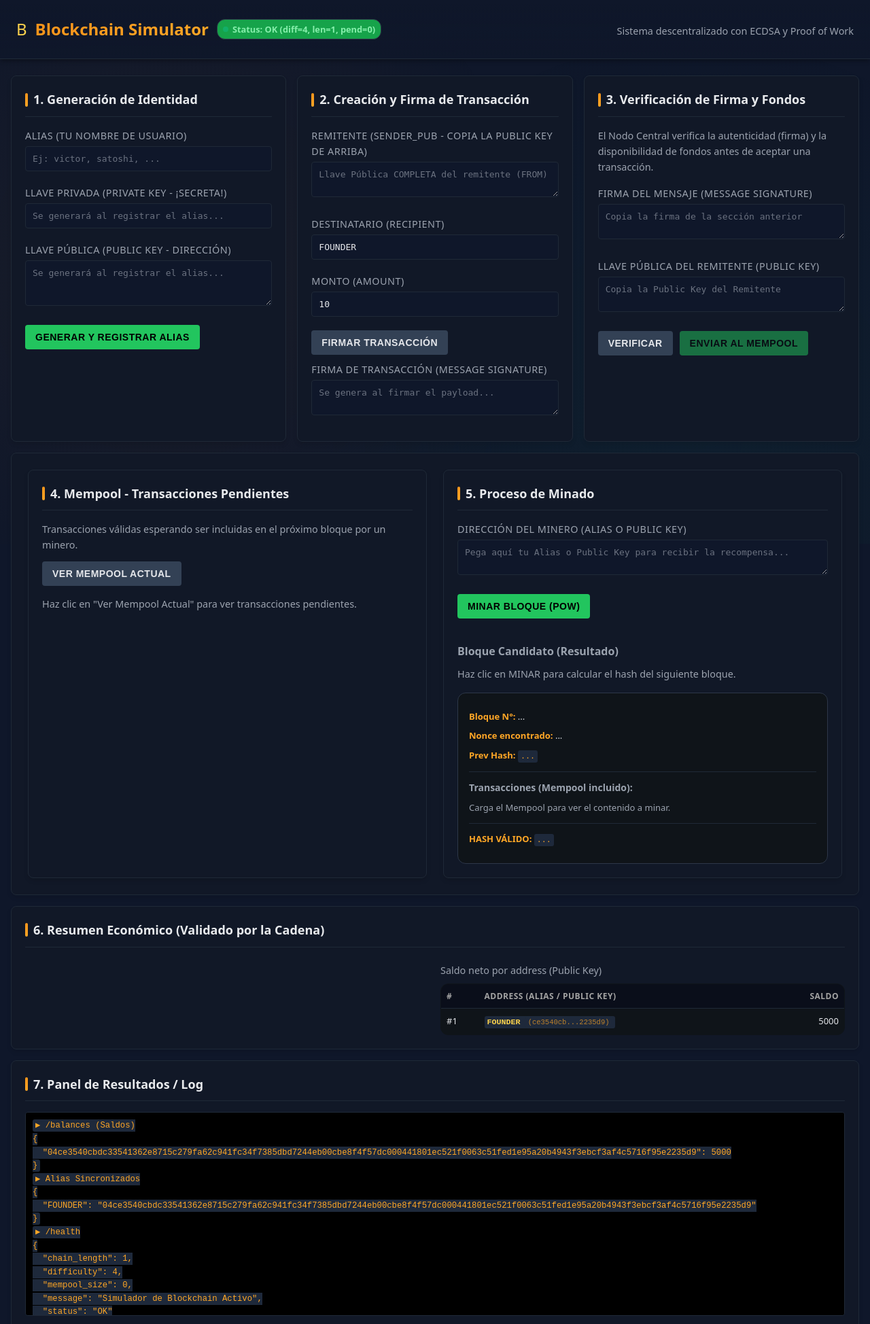
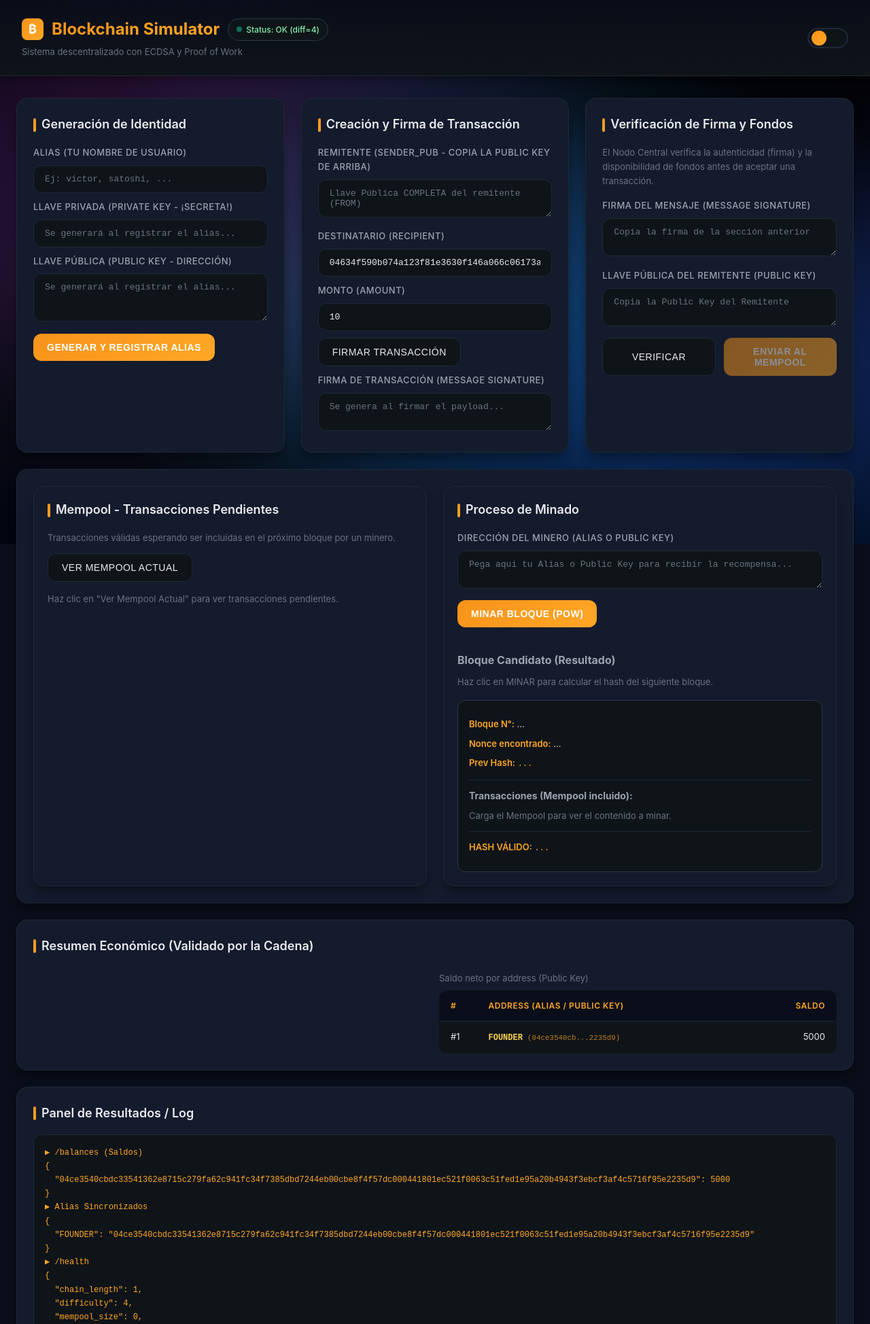
Before and after one commit to VictorRiveraT/Simulaci-n-Blockchain_grupo-2, a Flask app: page / in a window 1280 px wide. Shown: the top 1948 px of the page at 68% size. Run offline with Flask 3, Linux system fonts and the light colour scheme; some libraries are stand-ins or nearby versions.

Commit message:
Update index.html

```diff
--- a/templates/index.html
+++ b/templates/index.html
@@ -5,32 +5,31 @@
   <meta name="viewport" content="width=device-width,initial-scale=1" />
   <title>Blockchain Simulator — ECDSA & PoW</title>
   <link rel="stylesheet" href="{{ url_for('static', filename='styles.css') }}">
-
   <script src="https://cdnjs.cloudflare.com/ajax/libs/js-sha256/0.9.0/sha256.min.js"></script>
   <script src="https://cdnjs.cloudflare.com/ajax/libs/elliptic/6.5.4/elliptic.min.js"></script>
   <script src="https://cdnjs.cloudflare.com/ajax/libs/socket.io/4.0.1/socket.io.js"></script>
-
   <script>
     const EC = elliptic.ec;
     const ec = new EC('secp256k1');
 
-    // --- INICIO CÓDIGO WEBSOCKETS (Adoptado de Jander) ---
+    // --- INICIO CÓDIGO WEBSOCKETS ---
     const socket = io();
+
     socket.on('connect', () => {
-        console.log("Conectado en Tiempo Real");
+        console.log("✅ Conectado en Tiempo Real");
         setBadge(true, '(EN VIVO)');
     });
 
-    // Cuando llega una nueva transacción, actualizamos el mempool
+    // Cuando llega una nueva transacción, actualizamos la tabla mempool
     socket.on('actualizacion_mempool', (data) => {
-        console.log("Evento: " + data.msg);
+        console.log("📩 Evento: " + data.msg);
         document.getElementById('btnShowMempool').click();
     });
 
     // Cuando se mina un bloque, actualizamos TODO
     socket.on('bloque_minado', (data) => {
-        console.log(`BLOQUE #${data.index} MINADO!`);
-        // Actualizamos todas las tablas
+        console.log(`⛏️ BLOQUE #${data.index} MINADO!`);
+        // Simulamos clics para refrescar la pantalla
         document.getElementById('btnBalances').click();
         document.getElementById('btnLeaders').click();
         document.getElementById('btnChain').click();
@@ -45,12 +44,9 @@
     });
     // --- FIN CÓDIGO WEBSOCKETS ---
 
-
-    // --- INICIO LÓGICA DE SIMULADOR (Tu Versión) ---
     let aliasCache = {};
     let reverseAliasCache = {};
 
-    // Funciones de Hashing y Cripto (sin cambios)
     const stableStringify = (v) => {
       if (v === null || typeof v !== 'object') return JSON.stringify(v);
       if (Array.isArray(v)) return '[' + v.map(stableStringify).join(',') + ']';
@@ -68,8 +64,7 @@
     const generateKeyPair = () => {
         const key = ec.genKeyPair();
         const privateKeyHex = key.getPrivate('hex');
-        // El formato sin comprimir, es el que acepta la verificación en Python (al inicio con '04')
-        const publicKeyHex = '04' + key.getPublic('hex');
+        const publicKeyHex = key.getPublic('hex');
         return { privateKeyHex, publicKeyHex };
     };
 
@@ -78,7 +73,6 @@
             const key = ec.keyFromPrivate(privateKeyHex, 'hex');
             const payloadHash = hashPayload(payload);
             const signature = key.sign(payloadHash, 'hex');
-            // La firma debe ser en formato DER para la verificación en Python
             return signature.toDER('hex');
         } catch (e) {
             console.error("Error signing:", e);
@@ -90,20 +84,21 @@
         if (!publicKeyHex) return "";
 
         // Casos especiales del sistema
-        if (publicKeyHex === 'SYSTEM') return 'SYSTEM';
+        if (publicKeyHex === 'SYSTEM') return '⚙️ SYSTEM';
 
         // 1. Buscar si tiene Alias
         const alias = reverseAliasCache[publicKeyHex];
 
-        // 2. Recortar la llave (quitamos el prefijo '04' para el recorte)
-        const shortKey = publicKeyHex.substring(2, 10) + '...' + publicKeyHex.substring(publicKeyHex.length - 6);
+        // 2. Recortar la llave (Primeros 8..Últimos 6)
+        const shortKey = publicKeyHex.substring(0, 10) + '...' + publicKeyHex.substring(publicKeyHex.length - 6);
 
-        // 3. LÓGICA VISUAL: Mostrar Alias (Llave)
+        // 3. LÓGICA VISUAL:
         if (alias) {
             // Si es el Founder
-            if (alias === "FOUNDER") {
+            if (alias.includes("FOUNDER")) {
                 return `<span style="color:#fcd34d; font-weight:bold;">${alias}</span> <code style="opacity:0.7; font-size:0.9em">(${shortKey})</code>`;
             }
+
             // Usuario normal: Muestra "Alias (Llave...)"
             return `<span style="color:#4ade80; font-weight:bold;">${alias}</span> <code style="opacity:0.7; font-size:0.9em">(${shortKey})</code>`;
         }
@@ -112,7 +107,6 @@
         return `<code style="opacity:0.8">${shortKey}</code>`;
     };
 
-    // Funciones de UI/Log/API (sin cambios, usando la API como base)
     const log = (obj, title) => {
       const el = document.getElementById('log');
       const prev = el.innerHTML;
@@ -121,8 +115,8 @@
     };
     const setBadge = (ok, extra='') => {
       const b = document.getElementById('statusBadge');
-      if (ok) { b.textContent = 'Status: OK ' + extra; b.style.color = '#86efac'; b.style.backgroundColor = '#16a34a';}
-      else { b.textContent = 'Status: ERROR ' + extra; b.style.color = '#fca5a5'; b.style.backgroundColor = '#b91c1c';}
+      if (ok) { b.textContent = 'Status: OK ' + extra; b.style.color = '#86efac'; }
+      else { b.textContent = 'Status: ERROR ' + extra; b.style.color = '#fca5a5'; }
     };
     const api = (path, opts={}) =>
       fetch(path, { headers: { 'Content-Type':'application/json' }, ...opts })
@@ -218,8 +212,50 @@
 
     let lastVerifiedTransaction = null;
 
-    // Funciones de control de la UI
+    function toggleTheme() {
+      const html = document.documentElement;
+      const currentTheme = html.getAttribute('data-theme');
+      const newTheme = currentTheme === 'dark' ? 'light' : 'dark';
+      html.setAttribute('data-theme', newTheme);
+      localStorage.setItem('theme', newTheme);
+    }
+
+    function updateScrollProgress() {
+      const scrollProgress = document.querySelector('.scroll-progress');
+      const scrollTop = window.pageYOffset || document.documentElement.scrollTop;
+      const scrollHeight = document.documentElement.scrollHeight - document.documentElement.clientHeight;
+      const scrollPercent = (scrollTop / scrollHeight) * 100;
+      scrollProgress.style.width = scrollPercent + '%';
+    }
+
+    function updateScrollToTopButton() {
+      const scrollBtn = document.querySelector('.scroll-to-top');
+      if (window.pageYOffset > 300) {
+        scrollBtn.classList.add('visible');
+      } else {
+        scrollBtn.classList.remove('visible');
+      }
+    }
+
+    function scrollToTop() {
+      window.scrollTo({
+        top: 0,
+        behavior: 'smooth'
+      });
+    }
+
     window.addEventListener('load', () => {
+        const savedTheme = localStorage.getItem('theme') || 'dark';
+        document.documentElement.setAttribute('data-theme', savedTheme);
+
+        document.querySelector('.theme-toggle').addEventListener('click', toggleTheme);
+
+        window.addEventListener('scroll', () => {
+          updateScrollProgress();
+          updateScrollToTopButton();
+        });
+
+        document.querySelector('.scroll-to-top').addEventListener('click', scrollToTop);
 
         document.getElementById('btnRandomKeys').onclick = async () => {
             const alias = document.getElementById('alias').value;
@@ -273,7 +309,6 @@
                 return;
             }
 
-            // Resolución de Alias
             if (recipient && !recipient.startsWith('04')) {
                 const resolvedKey = aliasCache[recipient];
                 if (resolvedKey) {
@@ -321,7 +356,6 @@
             const signature = document.getElementById('signature_node').value;
             const publickey_for_verification = document.getElementById('publickey_node').value;
 
-            // Resolución de Alias
             if (recipient && !recipient.startsWith('04')) {
                 const resolvedKey = aliasCache[recipient];
                 if (resolvedKey) {
@@ -330,7 +364,6 @@
                 } else {
                     log(`ERROR: Alias "${recipient}" no encontrado.`, 'Error de Verificación');
                     validationCard.classList.add('invalid');
-                    btnSendToMempool.disabled = true;
                     return;
                 }
             }
@@ -396,7 +429,7 @@
                 lastVerifiedTransaction = null;
 
             } catch (e) {
-                log(e.data?.error || e, 'ERROR al enviar al Mempool');
+                log(e, 'ERROR al enviar al Mempool');
                 document.getElementById('btnBalances').click();
             }
         };
@@ -437,26 +470,16 @@
                 document.getElementById('btnShowMempool').click();
 
             } catch (e) {
-                log(e.data?.error || e, 'ERROR /mine');
+                log(e, 'ERROR /mine');
             }
         };
 
         document.getElementById('btnHealth').onclick = async () => {
-          try {
-            const d = await api('/health');
-            setBadge(true, `(diff=4, len=${d.chain_length}, pend=${d.mempool_size})`);
-            log(d, '/health');
-          }
-          catch (e) { setBadge(false); log(e.data?.error || e, 'ERROR /health'); }
+          try { const d = await api('/health'); setBadge(true, `(diff=${d.difficulty})`); log(d, '/health'); }
+          catch (e) { setBadge(false); log(e, 'ERROR /health'); }
         };
-        document.getElementById('btnChain').onclick = async () => { try { log(await api('/chain'), '/chain'); } catch(e){ log(e.data?.error || e,'ERROR /chain'); } };
-        document.getElementById('btnValidate').onclick = async () => {
-          try {
-            const d = await api('/validate');
-            log(d, '/validate');
-            if (!d.valid) setBadge(false, '(CADENA INVÁLIDA)');
-          } catch(e){ log(e.data?.error || e,'ERROR /validate'); }
-        };
+        document.getElementById('btnChain').onclick = async () => { try { log(await api('/chain'), '/chain'); } catch(e){ log(e,'ERROR /chain'); } };
+        document.getElementById('btnValidate').onclick = async () => { try { log(await api('/validate'), '/validate'); } catch(e){ log(e,'ERROR /validate'); } };
 
         document.getElementById('btnLeaders').onclick = async () => {
           try {
@@ -464,7 +487,7 @@
             const d = await api('/leaders');
             log(d, '/leaders (Ranking)');
             renderTable('Recompensas acumuladas por minero', d, 'leadersTable', 'Recompensa');
-          } catch (e) { log(e.data?.error || e, 'ERROR /leaders'); }
+          } catch (e) { log(e, 'ERROR /leaders'); }
         };
         document.getElementById('btnBalances').onclick = async () => {
           try {
@@ -472,7 +495,7 @@
             const d = await api('/balances');
             log(d, '/balances (Saldos)');
             renderTable('Saldo neto por address (Public Key)', d, 'balancesTable', 'Saldo');
-          } catch (e) { log(e.data?.error || e, 'ERROR /balances'); }
+          } catch (e) { log(e, 'ERROR /balances'); }
         };
         document.getElementById('btnShowMempool').onclick = async () => {
             try {
@@ -480,7 +503,7 @@
                 const d = await api('/mempool');
                 renderMempool(d, 'mempoolResults');
                 log(d, '/mempool (Transacciones Pendientes)');
-            } catch(e) { log(e.data?.error || e,'ERROR /mempool'); }
+            } catch(e) { log(e,'ERROR /mempool'); }
         };
 
         document.getElementById('btn_faucet_send').onclick = async () => {
@@ -493,7 +516,6 @@
                 return;
             }
 
-            // Resolución de Alias (sólo si no parece ser una llave)
             if (!recipient_address.startsWith('04')) {
                 const resolvedKey = aliasCache[recipient_address];
                 if (resolvedKey) {
@@ -530,60 +552,32 @@
         init();
     });
   </script>
-  <style>
-    /* Estilos mínimos para que se vea decente */
-    :root { --bg:#0f172a; --card:#111827; --text:#e5e7eb; --muted:#9ca3af; --accent:#22c55e; --danger:#ef4444; --border:#1f2937; }
-    * { box-sizing: border-box; }
-    body { margin:0; font-family: system-ui, -apple-system, Segoe UI, Roboto, Ubuntu, Cantarell, "Helvetica Neue", Arial; background: var(--bg); color: var(--text); }
-    header { padding: 24px; border-bottom:1px solid var(--border); position: sticky; top:0; background: linear-gradient(180deg, #0f172a 0%, rgba(15,23,42,.9) 100%); backdrop-filter: blur(6px); z-index: 100; }
-    main { max-width: 1400px; margin: 24px auto; padding: 0 16px 48px; display: grid; grid-template-columns: repeat(3, 1fr); gap: 16px; }
-    .col-span-3 { grid-column: span 3; }
-    .card { background: var(--card); border: 1px solid var(--border); border-radius: 8px; padding: 20px; box-shadow: 0 4px 6px rgba(0,0,0,0.1); }
-    h2 { margin-top: 0; font-size: 1.25rem; border-bottom: 1px solid var(--border); padding-bottom: 10px; margin-bottom: 15px;}
-    label { display: block; font-size: 0.9em; color: var(--muted); margin-bottom: 4px; }
-    input, textarea { width: 100%; padding: 10px; border: 1px solid var(--border); border-radius: 4px; background: var(--bg); color: var(--text); margin-bottom: 10px; resize: vertical; font-family: monospace;}
-    .btn { padding: 10px 15px; border: none; border-radius: 4px; cursor: pointer; background: #334155; color: var(--text); font-weight: bold; transition: background 0.2s; }
-    .btn:hover { background: #475569; }
-    .btn.primary { background: var(--accent); color: black; }
-    .btn.primary:hover { background: #14b8a6; }
-    .row { display: flex; gap: 16px; align-items: stretch; }
-    .row > div { flex: 1; }
-    .grid-4 { display: grid; grid-template-columns: repeat(auto-fit, minmax(100px, 1fr)); gap: 10px; }
-    .log { background: #000; color: #ccc; padding: 10px; border-radius: 4px; height: 300px; overflow-y: scroll; font-size: 0.85em; border: 1px solid var(--border); }
-    pre { margin: 0; padding: 0; white-space: pre-wrap; word-break: break-all; }
-    code { background: #1e293b; padding: 2px 4px; border-radius: 3px; font-size: 0.9em; }
-    .table { width: 100%; border-collapse: collapse; font-size: 0.9em; }
-    .table th, .table td { padding: 8px; border-bottom: 1px solid var(--border); }
-    .table th { text-align: left; color: #a3a3a3; }
-    .table tbody tr:last-child td { border-bottom: none; }
-    .muted { color: var(--muted); font-size: 0.9em; }
-    .badge { padding: 4px 8px; border-radius: 12px; font-size: 0.8em; font-weight: bold; background: #334155; color: var(--muted); }
-
-    /* Estados de Validación */
-    .validation-card { border: 1px solid #1f2937; }
-    .validation-card.valid { border-color: var(--accent); box-shadow: 0 0 10px rgba(34, 197, 94, 0.4); }
-    .validation-card.invalid { border-color: var(--danger); box-shadow: 0 0 10px rgba(239, 68, 68, 0.4); }
-    .validation-card .btn.primary { opacity: 0.5; cursor: not-allowed; }
-    .validation-card.valid .btn.primary { opacity: 1; cursor: pointer; }
-
-    .faucet-card { border-left: 5px solid #06b6d4; }
-  </style>
 </head>
 <body>
+  <div class="scroll-progress"></div>
+  <div class="cosmic-background"></div>
+  <div class="nebula-effect"></div>
+  <div class="particles" id="particles"></div>
+
   <header>
-    <div style="display: flex; align-items: center; justify-content: space-between; max-width: 1400px; margin: 0 auto;">
-      <div style="display: flex; align-items: center; gap: 12px;">
-        <div style="font-size: 24px; color: #fcd34d;">B</div>
-        <h1>Blockchain Simulator</h1>
-        <span class="badge" id="statusBadge">Status: ...</span>
+    <div class="header-content">
+      <div>
+        <div style="display: flex; align-items: center; gap: 12px;">
+          <div class="logo">₿</div>
+          <h1>Blockchain Simulator</h1>
+          <span class="badge" id="statusBadge">Status: ...</span>
+        </div>
+        <div class="subtitle">Sistema descentralizado con ECDSA y Proof of Work</div>
       </div>
-      <div class="subtitle" style="color: var(--muted); font-size: 0.9em;">Sistema descentralizado con ECDSA y Proof of Work</div>
+      <button class="theme-toggle" aria-label="Toggle theme">
+        <div class="theme-toggle-slider"></div>
+      </button>
     </div>
   </header>
 
   <main>
     <section class="card">
-      <h2>1. Generación de Identidad</h2>
+      <h2>Generación de Identidad</h2>
 
       <label>Alias (Tu nombre de usuario)</label>
       <input id="alias" placeholder="Ej: victor, satoshi, ..." />
@@ -601,13 +595,13 @@
     </section>
 
     <section class="card">
-      <h2>2. Creación y Firma de Transacción</h2>
+      <h2>Creación y Firma de Transacción</h2>
       <label>Remitente (sender_pub - Copia la Public Key de arriba)</label>
       <textarea id="sender_pub_tx" rows="2" placeholder="Llave Pública COMPLETA del remitente (FROM)"></textarea>
       <div style="height:10px"></div>
 
       <label>Destinatario (recipient)</label>
-      <input id="recipient_tx" placeholder="Alias o Llave Pública de otro usuario (TO)" value="FOUNDER" />
+      <input id="recipient_tx" placeholder="Alias o Llave Pública de otro usuario (TO)" value="04634f590b074a123f81e3630f146a066c06173a144e54e4c9c221191060934e6284f1b4a558509c2a8c3d706f9d34346747530e7d0263f10646c8a513511111" />
       <div style="height:10px"></div>
 
       <label>Monto (amount)</label>
@@ -617,11 +611,11 @@
       <button class="btn" id="btnSignTx">FIRMAR TRANSACCIÓN</button>
       <div style="height:10px"></div>
       <label>Firma de Transacción (Message Signature)</label>
-      <textarea id="signature_tx" rows="2" placeholder="Se genera al firmar el payload..." readonly></textarea>
+      <textarea id="signature_tx" rows="2" placeholder="Se genera al firmar el payload..."></textarea>
     </section>
 
     <section class="card validation-card" id="validationCard">
-      <h2>3. Verificación de Firma y Fondos</h2>
+      <h2>Verificación de Firma y Fondos</h2>
       <div class="muted">
         El Nodo Central verifica la autenticidad (firma) y la disponibilidad de fondos antes de aceptar una transacción.
       </div>
@@ -634,7 +628,7 @@
       <textarea id="publickey_node" rows="2" placeholder="Copia la Public Key del Remitente"></textarea>
       <div style="height:10px"></div>
 
-      <div class="row" style="gap: 10px;">
+      <div class="row">
           <button class="btn" id="btnVerifyTxNode">VERIFICAR</button>
           <button class="btn primary" id="btnSendToMempool">ENVIAR AL MEMPOOL</button>
       </div>
@@ -643,7 +637,7 @@
     <div class="card col-span-3" style="display: grid; grid-template-columns: 1fr 1fr; gap: 24px; padding: 24px;">
 
         <div class="card" style="margin: 0; padding: 20px;">
-            <h2>4. Mempool - Transacciones Pendientes</h2>
+            <h2>Mempool - Transacciones Pendientes</h2>
             <div class="muted" style="margin-bottom: 12px;">
                 Transacciones válidas esperando ser incluidas en el próximo bloque por un minero.
             </div>
@@ -656,7 +650,7 @@
         </div>
 
         <div class="card" style="margin: 0; padding: 20px;">
-            <h2>5. Proceso de Minado</h2>
+            <h2>Proceso de Minado</h2>
             <label>Dirección del minero (Alias o Public Key)</label>
             <textarea id="miner_address" rows="2" placeholder="Pega aquí tu Alias o Public Key para recibir la recompensa..."></textarea>
             <div style="height:10px"></div>
@@ -684,7 +678,7 @@
     </div>
 
     <section class="card col-span-3">
-      <h2>6. Resumen Económico (Validado por la Cadena)</h2>
+      <h2>Resumen Económico (Validado por la Cadena)</h2>
       <div class="row">
         <div><div id="leadersTable"></div></div>
         <div><div id="balancesTable"></div></div>
@@ -692,7 +686,7 @@
     </section>
 
     <section class="card col-span-3">
-      <h2>7. Panel de Resultados / Log</h2>
+      <h2>Panel de Resultados / Log</h2>
       <div class="log" id="log"></div>
     </section>
 
@@ -708,8 +702,9 @@
         <input id="faucet_recipient" placeholder="Ej: victor (o la llave 04...)" />
         <div style="height:10px"></div>
 
+        <!-- Llave Privada del Fundador -->
         <label>Llave Privada del Fundador (Admin)</label>
-        <textarea id="faucet_private_key" rows="2" placeholder="Copiar de la consola del servidor..." autocomplete="off"></textarea>
+        <textarea id="faucet_private_key" rows="2" readonly style="opacity: 0.7;">84a1dad2fa1c17c90d67c28a7f2dc49634ee15bf0e22c02ced1209cebbbb8d7d</textarea>
         <div style="height:10px"></div>
 
         <button class="btn" id="btn_faucet_send">
@@ -718,7 +713,7 @@
     </section>
 
     <section class="card col-span-3">
-      <h2>8. Consultas de Cadena</h2>
+      <h2>Consultas de Cadena</h2>
       <div class="grid-4">
         <button class="btn" id="btnHealth">/HEALTH</button>
         <button class="btn" id="btnChain">/CHAIN</button>
@@ -729,8 +724,8 @@
     </section>
   </main>
 
-  <div class="footer" style="text-align: center; color: var(--muted); font-size: 0.8em; padding: 20px;">
-    Blockchain Simulator con ECDSA y Proof of Work - Requiere Flask backend
-  </div>
+  <button class="scroll-to-top" aria-label="Scroll to top">↑</button>
+
+  <div class="footer">Blockchain Simulator con ECDSA y Proof of Work - Requiere Flask backend</div>
 </body>
 </html>
```
